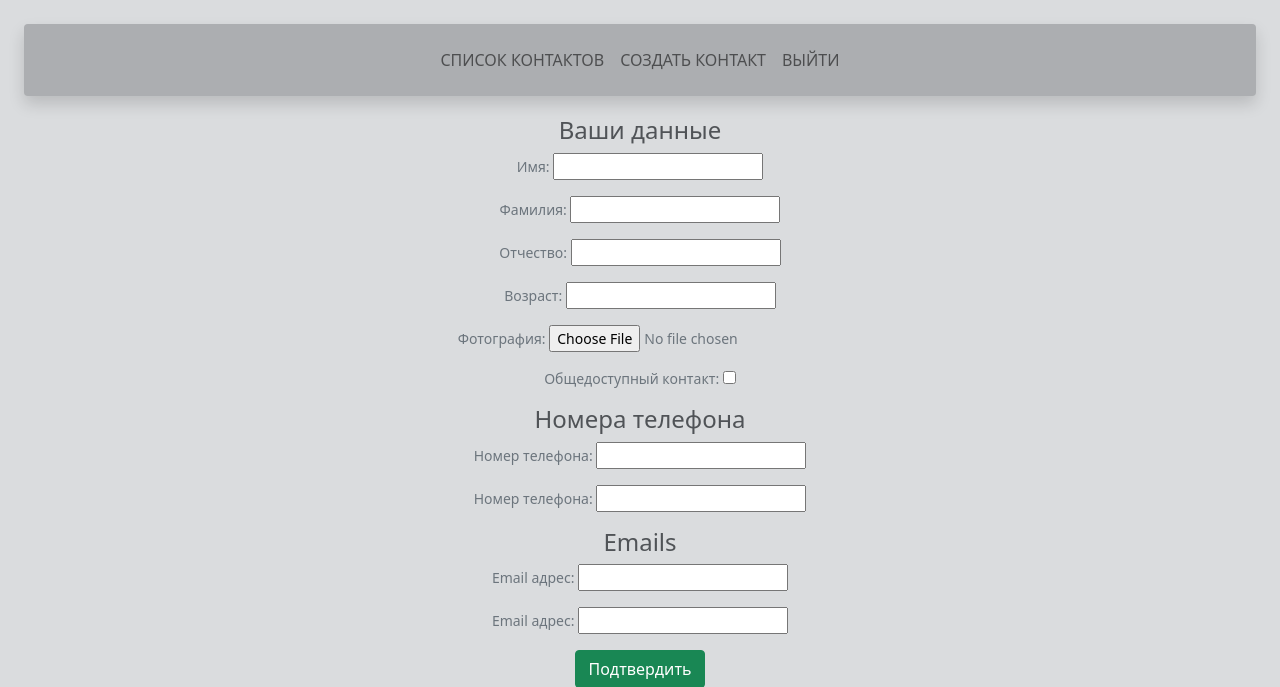
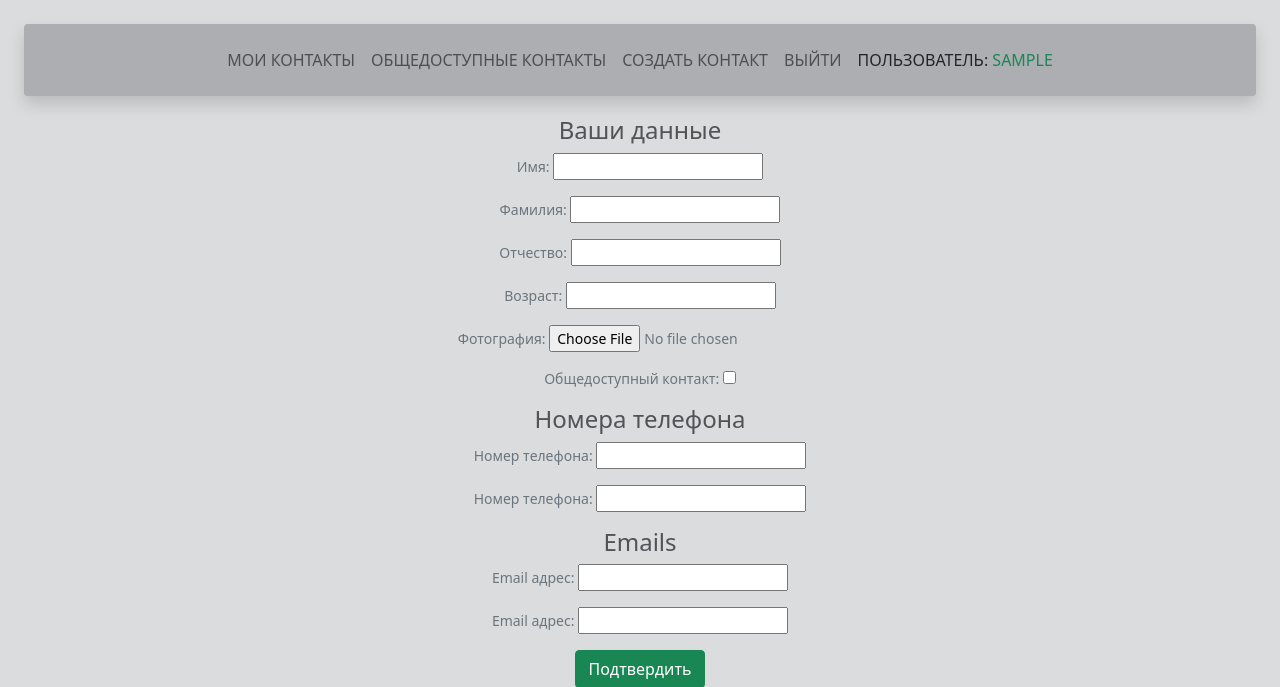
Before and after one commit to ArtMot99/AdressBook, a Django app: page /address/create/ in a window 1280 px wide. Shown: the top 687 px of the page. Run offline with Django 4.2, Linux system fonts and the light colour scheme; the visitor is signed in with stand-in values (Sample User, id 1); some libraries are stand-ins or nearby versions.

Commit message:
Добавлено отображение вошедшего пользователя, если юзер вошел в аккаунт ему будет доступен список своих контактов.

```diff
--- a/address/templates/includes/navbar.html
+++ b/address/templates/includes/navbar.html
@@ -1,9 +1,13 @@
 <nav class="navbar navbar-light navbar-expand shadow fw-light p-3 mb-3 rounded bg-dark bg-opacity-25 justify-content-center text-uppercase">
     <div class="navbar-nav">
-        <a class="nav-link " aria-current="page" href="{% url 'main_menu' %}">Список контактов</a>
+        {% if user.is_authenticated %}
+            <a class="nav-link " aria-current="page" href="{% url 'personal_contacts' %}">Мои контакты</a>
+        {% endif %}
+        <a class="nav-link " aria-current="page" href="{% url 'main_menu' %}">Общедоступные контакты</a>
         <a class="nav-link " href="{% url 'create' %}">Создать контакт</a>
         {% if user.is_authenticated %}
             <a class="nav-link " href="{% url 'logout' %}">Выйти</a>
+            <p class="m-lg-2"> Пользователь: <span class="text-success">{{ user }}</span></p>
         {% else %}
             <a class="nav-link " href='{% url 'login' %}'>Войти</a>
             <a class="nav-link " href='{% url 'registration' %}'>Регистрация</a>
```
